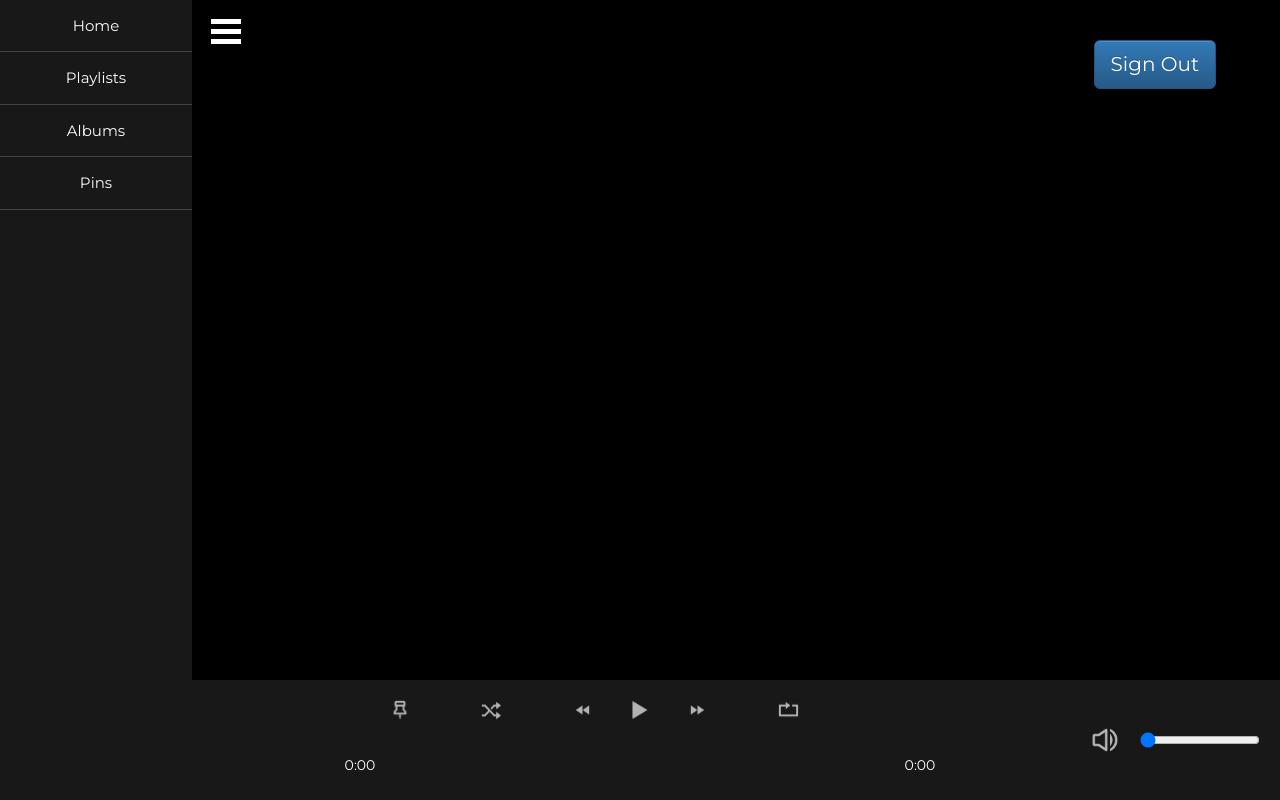
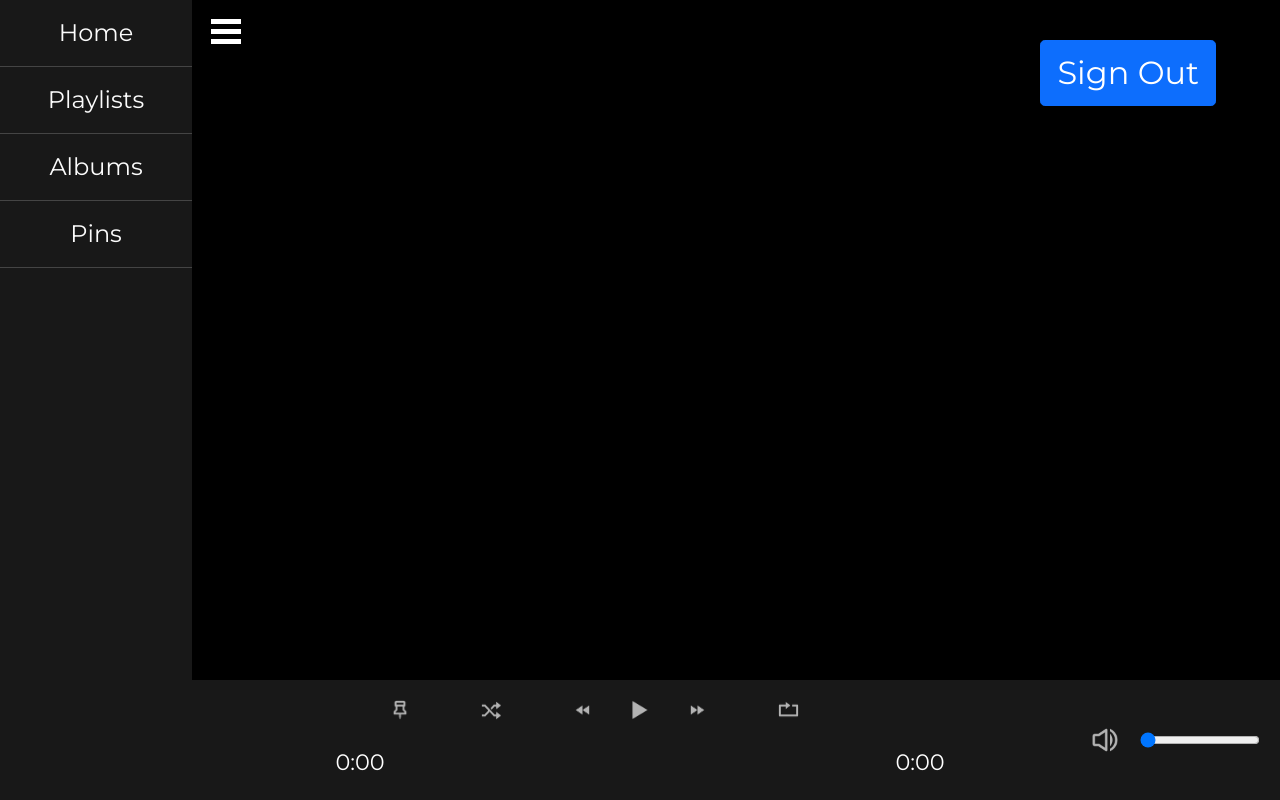
Before and after one commit to lunarmint/spotipyn, a Flask app: template modules/templates/base.html in a window 1280 px wide. Run offline with Flask 2, Linux system fonts and the light colour scheme; the template is opened without the code that fills it, so the values that code supplies are empty; parts of the project's set-up code (start-up, migrations or seed data) failed here and were passed over; some libraries are stand-ins or nearby versions.

Commit message:
Updated to bootstrap 5.1.3

```diff
--- a/modules/templates/base.html
+++ b/modules/templates/base.html
@@ -10,8 +10,7 @@
     <link href="https://fonts.googleapis.com/css2?family=Montserrat:wght@200;400&display=swap" rel="stylesheet">
 
     <!-- bootstrap.css -->
-    <link rel="stylesheet" href="https://stackpath.bootstrapcdn.com/bootstrap/3.4.1/css/bootstrap.min.css" integrity="sha384-HSMxcRTRxnN+Bdg0JdbxYKrThecOKuH5zCYotlSAcp1+c8xmyTe9GYg1l9a69psu" crossorigin="anonymous">
-    <link rel="stylesheet" href="https://stackpath.bootstrapcdn.com/bootstrap/3.4.1/css/bootstrap-theme.min.css" integrity="sha384-6pzBo3FDv/PJ8r2KRkGHifhEocL+1X2rVCTTkUfGk7/0pbek5mMa1upzvWbrUbOZ" crossorigin="anonymous">
+    <link href="https://cdn.jsdelivr.net/npm/bootstrap@5.1.3/dist/css/bootstrap.min.css" rel="stylesheet" integrity="sha384-1BmE4kWBq78iYhFldvKuhfTAU6auU8tT94WrHftjDbrCEXSU1oBoqyl2QvZ6jIW3" crossorigin="anonymous">
     <script src="https://ajax.googleapis.com/ajax/libs/jquery/3.6.0/jquery.min.js"></script>
     <script src="https://stackpath.bootstrapcdn.com/bootstrap/3.4.1/js/bootstrap.min.js" integrity="sha384-aJ21OjlMXNL5UyIl/XNwTMqvzeRMZH2w8c5cRVpzpU8Y5bApTppSuUkhZXN0VxHd" crossorigin="anonymous"></script>
 
```
